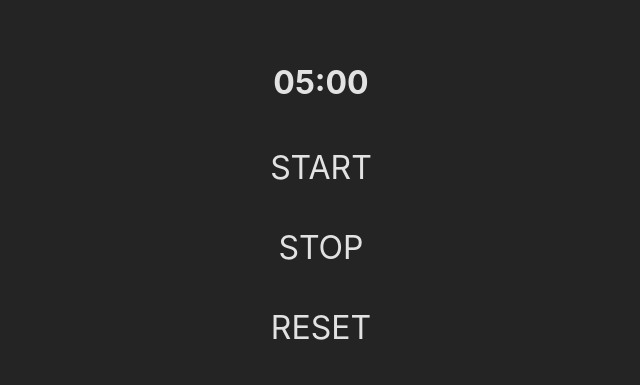
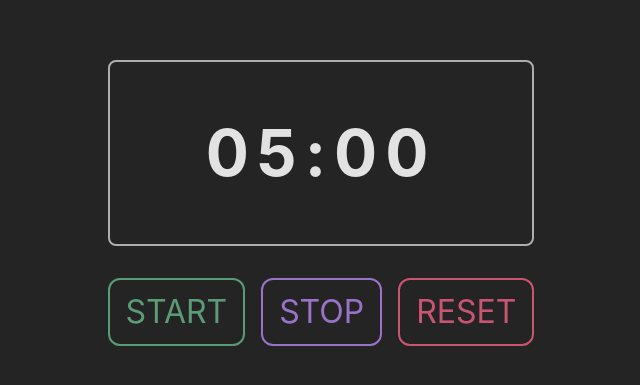
Before and after one commit to dimaspaiva/timer-react, a React (Vite) app: page / in a window 1280 px wide. Shown: the part 197-582 px from the top of the page, without its empty margins (319-959 px from the left). Built offline with nearby package versions, Linux system fonts and the light colour scheme.

Commit message:
style: improve display and buttons design

```diff
--- a/src/App.css
+++ b/src/App.css
@@ -4,3 +4,67 @@
   padding: 2rem;
   text-align: center;
 }
+
+.app-container {
+  display: flex;
+  flex-direction: column;
+  gap: 2rem;
+}
+
+.timer-container {
+  padding: 0 3rem;
+  border: 0.125rem solid #adadad;
+  border-radius: 0.5rem;
+}
+
+.timer {
+  font-size: 4rem;
+  letter-spacing: 0.5rem;
+}
+
+.buttons-container {
+  display: flex;
+  gap: 1rem;
+}
+
+.disabled {
+  opacity: 0.5;
+}
+
+.button {
+  border: solid 0.125rem;
+  border-radius: 0.75rem;
+  transition: 0.5s;
+  font-size: 2rem;
+  padding: 0.5rem 1rem;
+}
+
+.start {
+  color: #5b9c76;
+  border-color: #5b9c76;
+}
+
+.start:hover {
+  background-color: #5b9c76;
+  color: #eaeaea;
+}
+
+.stop {
+  color: #9a72c9;
+  border-color: #9a72c9;
+}
+
+.stop:hover {
+  background-color: #9a72c9;
+  color: #eaeaea;
+}
+
+.reset {
+  color: #c95572;
+  border-color: #c95572;
+}
+
+.reset:hover {
+  background-color: #c95572;
+  color: #eaeaea;
+}
--- a/src/App.tsx
+++ b/src/App.tsx
@@ -44,10 +44,14 @@ function App() {
 
   return (
    <div className="app-container">
-    <h1>{formattedMinutes}:{formattedSeconds}</h1>
-    <div style={{ padding: '1rem', fontSize: '2rem'}} onClick={startTimer}>START</div>
-    <div style={{ padding: '1rem', fontSize: '2rem'}} onClick={stopTimer}>STOP</div>
-    <div style={{ padding: '1rem', fontSize: '2rem'}} onClick={resetTimer}>RESET</div>
+    <div className="timer-container">
+      <h1 className="timer">{formattedMinutes}:{formattedSeconds}</h1>
+    </div>
+    <div className="buttons-container">
+      <div className="start button" onClick={startTimer}>START</div>
+      <div className="stop button" onClick={stopTimer}>STOP</div>
+      <div className="reset button" onClick={resetTimer}>RESET</div>
+    </div>
    </div>
   )
 }
```
